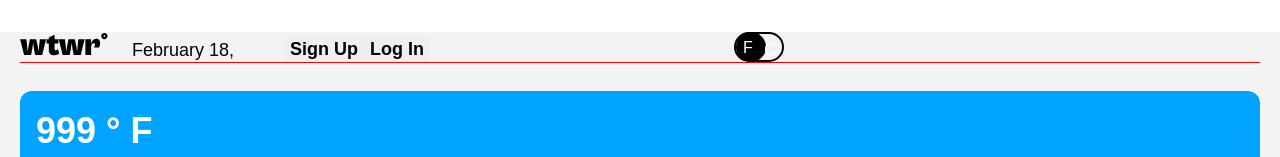
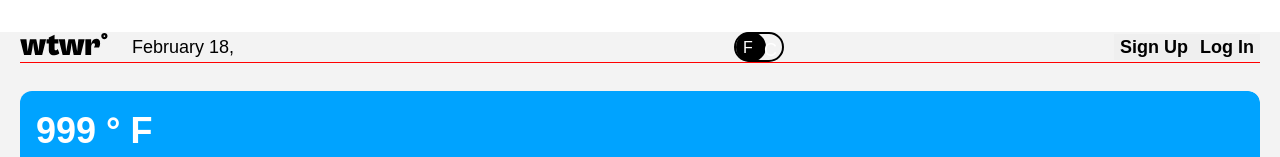
Before and after one commit to lydiacodes04/resource_react, a React (Vite) app: page / in a window 1280 px wide. Shown: the top 157 px of the page. Built offline with nearby package versions, Linux system fonts and the light colour scheme; no server answers.

Commit message:
fix header with help from Dot

```diff
--- a/src/components/Header/Header.css
+++ b/src/components/Header/Header.css
@@ -1,6 +1,7 @@
 .header {
   display: flex;
-  align-items: flex-end;
+  align-items: center;
+  justify-content: space-between;
   margin: 32px 0px 28px;
   font-family: Cabinet Grotesk, sans-serif;
   font-size: 18px;
@@ -22,8 +23,8 @@
 
 .header__nav {
   display: flex;
-  /* align-items: flex-end; */
-  align-content: end;
+  margin-left: auto;
+  align-items: center;
 }
 
 .header__add-clothes-btn {
```
